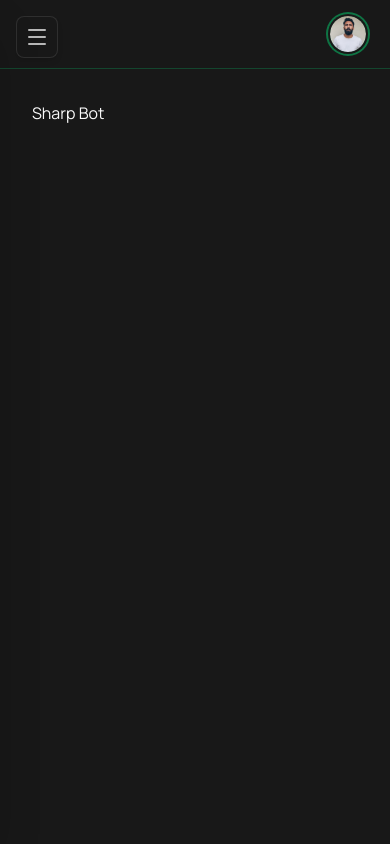
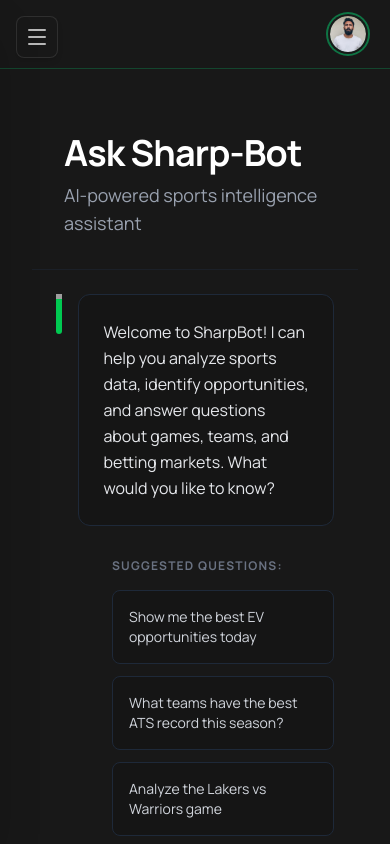
Before and after one commit to Alok4D/clash-gambling, a Next.js app: page /user-dashboard/sharp-bot in a window 390 px wide. Built offline with nearby package versions, Linux system fonts and the light colour scheme; grey boxes are pictures that could not be loaded.

Commit message:
feat: implement user dashboard layout, Sharp Bot interface, and responsive sidebar navigation

```diff
--- a/app/(userDashboardLayout)/user-dashboard/page.tsx
+++ b/app/(userDashboardLayout)/user-dashboard/page.tsx
@@ -11,7 +11,7 @@
   const params = await searchParams;
   const page = typeof params.page === 'string' ? parseInt(params.page) : 1;
   const currentPage = isNaN(page) ? 1 : page;
-  const totalPages = 5; // Placeholder for now
+  const totalPages = 5;
   return (
     <div className="min-h-screen">
       <div className="max-w-full mx-auto space-y-12">
--- a/app/(userDashboardLayout)/user-dashboard/sharp-bot/page.tsx
+++ b/app/(userDashboardLayout)/user-dashboard/sharp-bot/page.tsx
@@ -1,9 +1,74 @@
-const SharpBot = () => {
-    return (
-        <div>
-            <h1>Sharp Bot</h1>
+import Image from "next/image";
+
+const SharpBotInterface = () => {
+  const suggestedQuestions = [
+    "Show me the best EV opportunities today",
+    "What teams have the best ATS record this season?",
+    "Analyze the Lakers vs Warriors game"
+  ];
+
+  return (
+    <div className="min-h-screen  text-white flex flex-col">
+
+      {/* Header Section */}
+      <header className="p-8 border-b border-gray-800/50">
+        <h1 className="text-4xl font-bold tracking-tight">Ask Sharp-Bot</h1>
+        <p className="text-gray-400 mt-2 text-lg">AI-powered sports intelligence assistant</p>
+      </header>
+
+      {/* Main Chat Area */}
+      <main className="flex-1 max-w-5xl w-full mx-auto p-6 space-y-8">
+
+        {/* Bot Message Row */}
+        <div className="flex gap-4 items-start">
+          {/* Avatar Placeholder */}
+            <div className="h-10 w-10 rounded-full bg-green-500">
+                <Image src="https://static.vecteezy.com/system/resources/thumbnails/007/225/199/small/robot-chat-bot-concept-illustration-vector.jpg" alt="logo" width={100} height={100}/>
+            </div>
+
+          <div className="bg-[#151515] border border-gray-800 p-6 rounded-xl max-w-2xl leading-relaxed text-gray-200">
+            Welcome to SharpBot! I can help you analyze sports data, identify opportunities,
+            and answer questions about games, teams, and betting markets. What would you
+            like to know?
+          </div>
         </div>
-    );
+
+        {/* Suggested Questions Section */}
+        <div className="pl-14 space-y-4">
+          <p className="text-xs font-bold text-gray-500 uppercase tracking-widest">
+            Suggested Questions:
+          </p>
+          <div className="space-y-3">
+            {suggestedQuestions.map((q, idx) => (
+              <button
+                key={idx}
+                className="block w-full text-left p-4 rounded-lg bg-[#151515] border border-gray-800 hover:border-gray-600 hover:bg-[#1c1c1c] transition-all text-gray-300 text-sm"
+              >
+                {q}
+              </button>
+            ))}
+          </div>
+        </div>
+      </main>
+
+      {/* Input Bar Section */}
+      <footer className="">
+        <div className="max-w-5xl mx-auto flex gap-4">
+          <div className="relative flex-1">
+            <input
+              type="text"
+              placeholder="Ask SharpBot anything..."
+              className="w-full bg-[#111827]/50 border border-gray-800 rounded-lg py-4 px-6 focus:outline-none focus:border-emerald-500/50 transition-colors text-gray-200"
+            />
+          </div>
+          <button className="bg-[#00ff95] hover:bg-[#00e686] text-black font-bold py-4 px-10 rounded-lg flex items-center justify-center transition-colors shadow-[0_0_20px_rgba(0,255,149,0.2)]">
+            <span>Send</span>
+          </button>
+        </div>
+      </footer>
+
+    </div>
+  );
 };
 
-export default SharpBot;
+export default SharpBotInterface;
--- a/components/dashboard_component/UserDashboardSidebar.tsx
+++ b/components/dashboard_component/UserDashboardSidebar.tsx
@@ -11,6 +11,7 @@
   LayoutGrid,
   User,
   DollarSign,
+  Bot,
 } from "lucide-react";
 
 import { Button } from "@/components/ui/button";
@@ -49,9 +50,9 @@
 
 
   const menuItems = [
-    { title: "Dashboard", icon: LayoutGrid, href: "/dashboard" },
-    { title: "Subscription", icon: DollarSign, href: "/dashboard/subscription" },
-    { title: "Account", icon: User, href: "/dashboard/account" },
+    { title: "Dashboard", icon: LayoutGrid, href: "/user-dashboard" },
+    { title: "Sharp Bot", icon: Bot, href: "/user-dashboard/sharp-bot" },
+    { title: "Account", icon: User, href: "/user-dashboard/account" },
   ];
 
   const sidebarContent = (
--- a/next.config.ts
+++ b/next.config.ts
@@ -10,6 +10,10 @@
         protocol: "https",
         hostname: "images.unsplash.com",
       },
+      {
+        protocol: "https",
+        hostname: "static.vecteezy.com",
+      },
     ],
   },
 };
```
